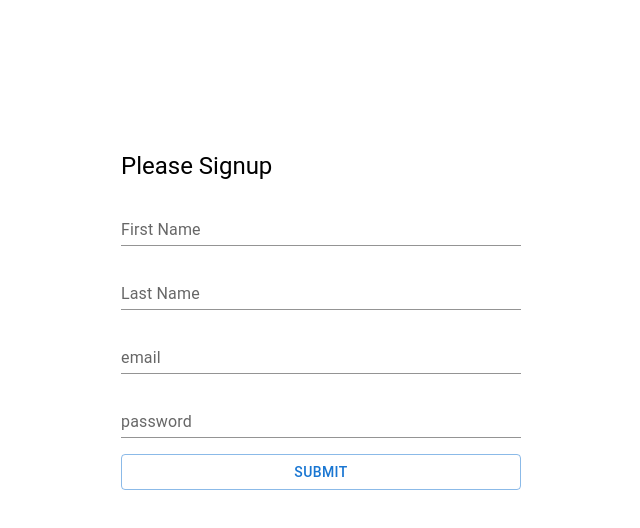
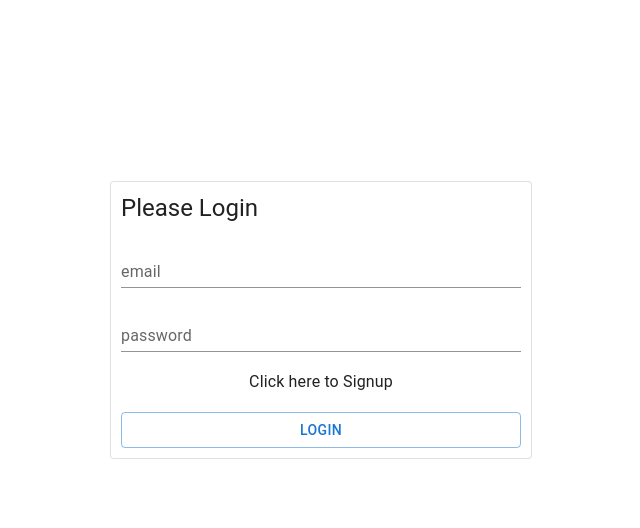
Before and after one commit to JarbesGoldoni/ChatApp, a React (Create React App) app in the folder client/: page / in a window 1280 px wide. Shown: the top 528 px of the page, without its empty margins (319-959 px from the left). Built offline with nearby package versions, Linux system fonts and the light colour scheme.

Commit message:
Signup and Signin ui is complete

```diff
--- a/client/src/pages/AuthScreen.js
+++ b/client/src/pages/AuthScreen.js
@@ -1,8 +1,10 @@
-import React, { useState } from 'react'
-import { Box, Stack, Typography, Button, TextField } from '@mui/material'
+import React, { useState, useRef } from 'react'
+import { Box, Stack, Typography, Button, TextField, Card } from '@mui/material'
 
 const AuthScreen = () => {
+  const [showLogin, setShowLogin] = useState(true)
   const [formData, setFormData] = useState({})
+  const authForm = useRef(null)
 
   const handleChange = (e) => {
     setFormData({
@@ -17,6 +19,7 @@ const AuthScreen = () => {
   }
   return (
     <Box
+      ref={authForm}
       component="form"
       onSubmit={handleSubmit}
       display="flex"
@@ -24,8 +27,13 @@ const AuthScreen = () => {
       alignItems="center"
       height="80vh"
     >
+      <Card variant="outlined" sx={{ padding: '10px' }}>
         <Stack direction="column" spacing={2} sx={{ width: '400px' }}>
-        <Typography variant="h5">Please Signup</Typography>
+          <Typography variant="h5">
+            Please {showLogin ? 'Login' : 'Signup'}
+          </Typography>
+          {!showLogin && (
+            <>
               <TextField
                 name="firstName"
                 label="First Name"
@@ -38,6 +46,8 @@ const AuthScreen = () => {
                 variant="standard"
                 onChange={handleChange}
               />
+            </>
+          )}
           <TextField
             type="email"
             name="email"
@@ -52,10 +62,22 @@ const AuthScreen = () => {
             variant="standard"
             onChange={handleChange}
           />
+          <Typography
+            textAlign="center"
+            variant="subtitle1"
+            onClick={() => {
+              setShowLogin((preValue) => !preValue)
+              setFormData({})
+              authForm.current.reset()
+            }}
+          >
+            {showLogin ? 'Click here to Signup' : 'Click here to Login'}
+          </Typography>
           <Button variant="outlined" type="submit">
-          Submit{' '}
+            {showLogin ? 'Login' : 'Signup'}
           </Button>
         </Stack>
+      </Card>
     </Box>
   )
 }
```
Lines whose indentation alone changed are shown as unchanged.
